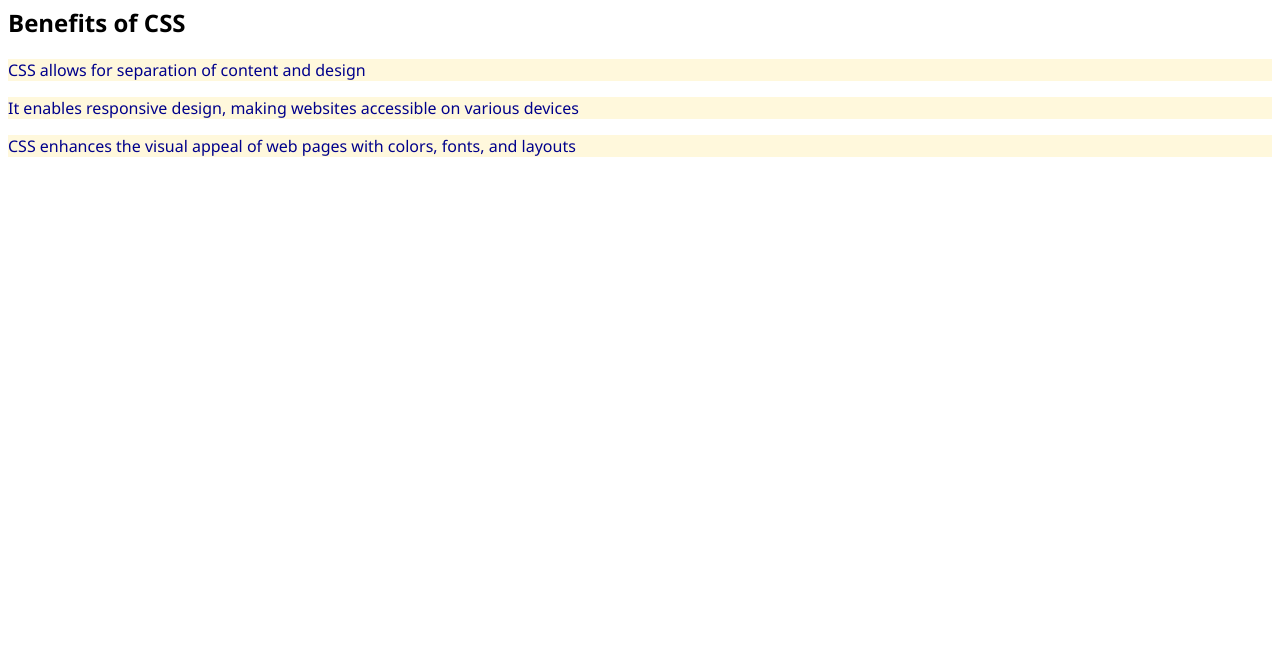
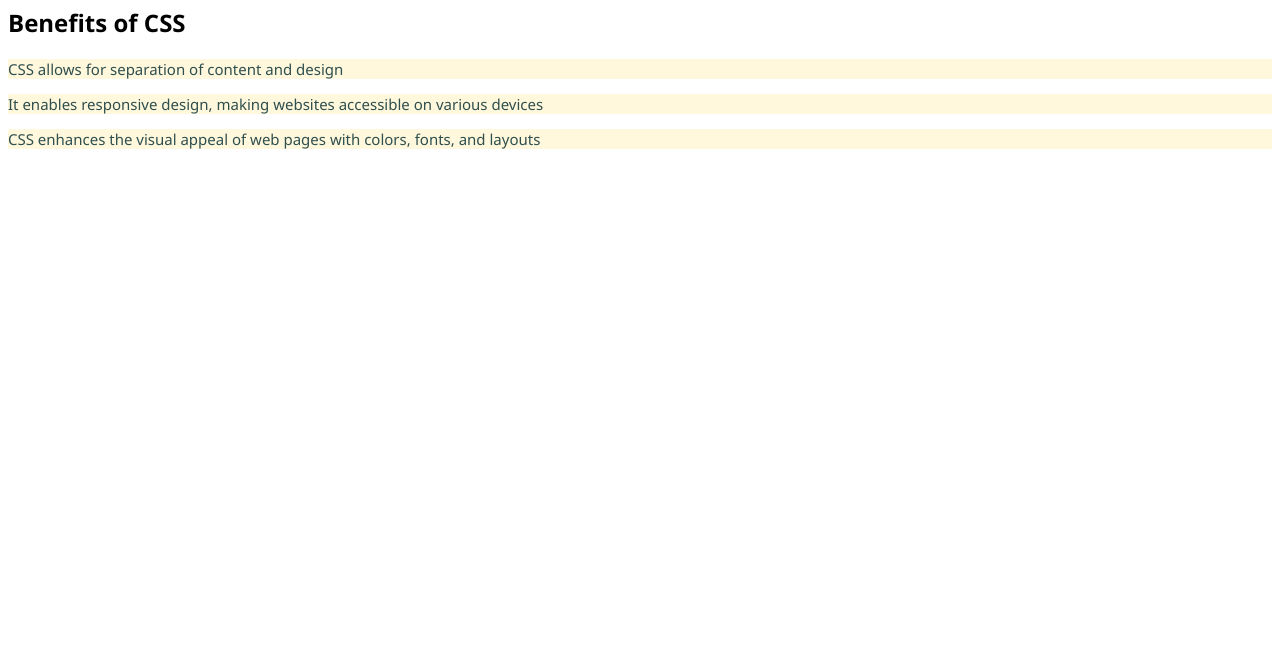
Before and after one commit to ToluwaseEni/Week-3-Web-development, a plain HTML site: page about.html in a window 1280 px wide. Shown: the part 140-800 px from the top of the page. Drawn offline with Linux system fonts and the light colour scheme; files that its build step writes are made by us from their sources.

Commit message:
Update about.html

```diff
--- a/about.html
+++ b/about.html
@@ -19,9 +19,9 @@
         <main>
             <section>
                 <h2>Benefits of CSS</h2>
-                <p>CSS allows for separation of content and design</p>
-                <p>It enables responsive design, making websites accessible on various devices</p>
-                <p>CSS enhances the visual appeal of web pages with colors, fonts, and layouts
+                <p class="section-text">CSS allows for separation of content and design</p>
+                <p class="section-text">It enables responsive design, making websites accessible on various devices</p>
+                <p class="section-text">CSS enhances the visual appeal of web pages with colors, fonts, and layouts
             </section>
         </main>
     </body>
```
